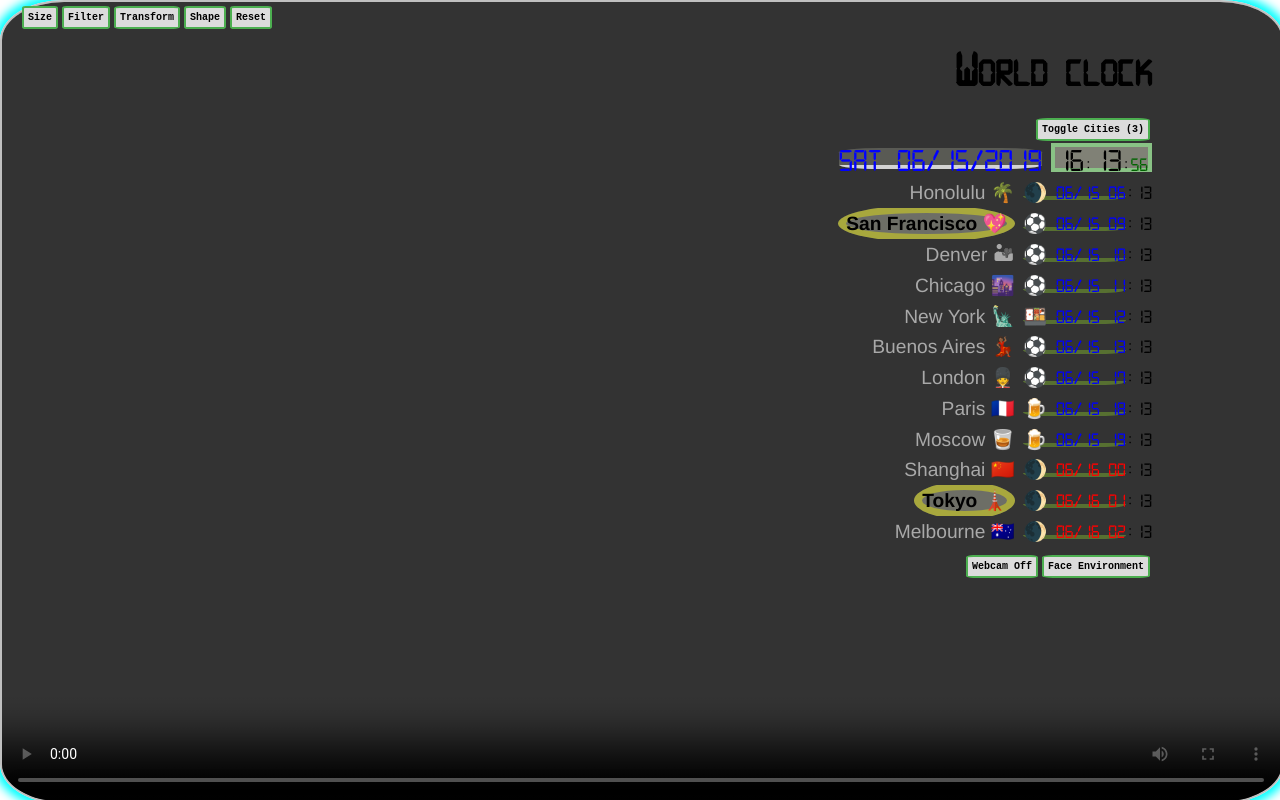
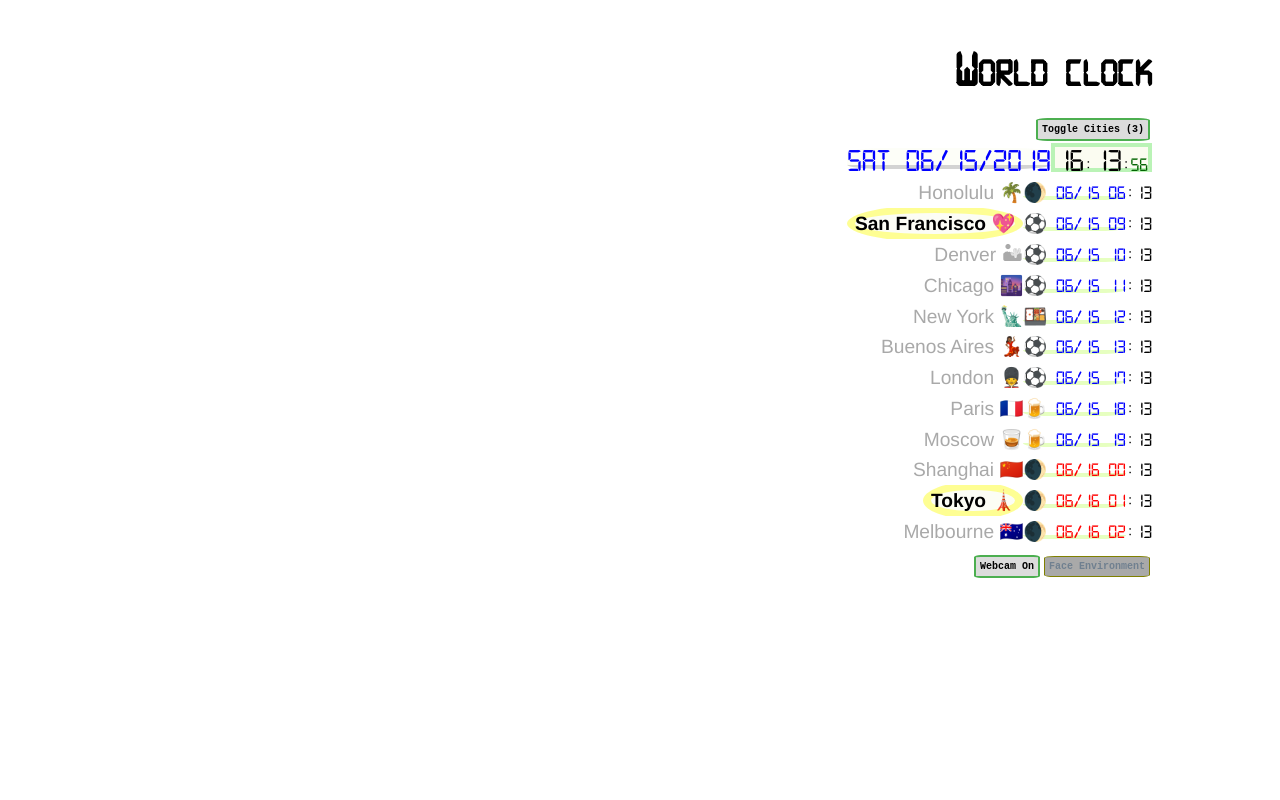
Before and after one commit to soominkimu/STQTimer, a React (Create React App) app: page / in a window 1280 px wide. Built offline with nearby package versions, Linux system fonts and the light colour scheme; no server answers.

Commit message:
DOM node increasing 12/sec, yarn rebuilt

```diff
--- a/package.json
+++ b/package.json
@@ -10,7 +10,7 @@
     "react-scripts": "3.0.1"
   },
   "scripts": {
-    "start": "react-scripts start",
+    "start": "HTTPS=true&&react-scripts start",
     "build": "react-scripts build",
     "test": "react-scripts test",
     "eject": "react-scripts eject"
--- a/src/App.js
+++ b/src/App.js
@@ -1,3 +1,5 @@
+// For performance, directly update DOM elements (imperatively)
+// not using React rendering cycles.
 import React, { useRef, useState } from 'react';
 import { lZ, TDate } from './sq-time';
 import { TBtn, Webcam } from './webcam';
@@ -60,15 +62,17 @@ const WorldClock = () => {
       />
       {TZ.map((z, i) =>
         <li key={i}>
-          <span id="tm-ct" data-ct={z.ct} data-cs={z.cs} /> <span ref={z.el} id="tm-sd" />
-          <span id="tm-co" /><span ref={z.em} id="tm-dm" />
+          <span id="tm-ct" data-ct={z.ct} data-cs={z.cs} />
+          <span ref={z.el} id="tm-sd" />
+          <span id="tm-co" />
+          <span ref={z.em} id="tm-dm" />
         </li>)}
     </>
   );
 }
 
 const WebcamTest = () => {
-  const [webcam, setWebcam] = useState(true);
+  const [webcam, setWebcam] = useState(false);
   const [face,   setFace]   = useState(true);
 
   return (
--- a/src/sq-time.js
+++ b/src/sq-time.js
@@ -16,7 +16,7 @@ export const lZ = n => (n < 10) ? '0' + n : n.toString();  // leading Zero makin
 // or use n.toString().padStart(2, "0");  // ES6
 
 const useTimer = callback => {
-  const cB = useRef();
+  const cB = useRef();  // save callback function
   const fireSS = v => cB.current({type: 'TM_SS', payload: v});
   const fireMM = v => cB.current({type: 'TM_MM', payload: v});
   const fireHR = v => cB.current({type: 'TM_HR', payload: v});
@@ -63,18 +63,18 @@ const useTimer = callback => {
 
 export const TSecond = props => {
   console.log("Second()::render");
+  const { onMinute, onHour, onDate, onSecond } = props;
   const el = React.useRef(null);  // imperatively accessing DOM
-  const callback = v => {
-    el.current.setAttribute("data-ss", lZ(v));  // textContent +1 DOM Node problem
-    props.onSecond && props.onSecond(v);
-  }
   // make dispatch(action) call reducer(state, action)
   const dispatch = ({type, payload}) => {
     switch (type) {
-      case 'TM_SS': callback(payload); break;
-      case 'TM_MM': props.onMinute && props.onMinute(payload); break;
-      case 'TM_HR': props.onHour   && props.onHour(payload);   break;
-      case 'TM_DT': props.onDate   && props.onDate(payload);   break;
+      case 'TM_SS':
+        el.current.setAttribute("data-ss", lZ(payload));  // textContent +1 DOM Node problem
+        onSecond && onSecond(payload);
+        break;
+      case 'TM_MM': onMinute && onMinute(payload); break;
+      case 'TM_HR': onHour   && onHour(payload);   break;
+      case 'TM_DT': onDate   && onDate(payload);   break;
       default: throw new Error('action not defined!');
     }
   }
@@ -85,30 +85,37 @@ export const TSecond = props => {
 export const TMinute = props => {
   console.log("Minute()::render");
   const { onMinute, ...others } = props; // no to be overwritten
-  const el = React.useRef(null);
-  const callback = v => {
-    el.current.setAttribute("data-mm", lZ(v));
-    onMinute && onMinute(v);
-  }
-  return <><span ref={el} id="tm-mm" /><span id="tm-co" /><TSecond onMinute={callback} {...others} /></>;
+  const el = React.useRef(null);  // to directly access DOM element
+  return <>
+      <span ref={el} id="tm-mm" />
+      <span id="tm-co" />
+      <TSecond onMinute={v => {
+          el.current.setAttribute("data-mm", lZ(v));
+          onMinute && onMinute(v);
+        }}
+        {...others} />
+      </>;
 }
 
 export const THour = props => {
   console.log("Hour()::render");
   const { onHour, ...others } = props;
-  const el = React.useRef(null);
+  const el = React.useRef(null);  // to directly access DOM element
   const callback = v => {
     el.current.setAttribute("data-hr", lZ(v));
     onHour && onHour(v);
   }
-  return <span id="tm"><span ref={el} id="tm-hr" /><span id="tm-co" />
-    <TMinute onHour={callback} {...others} /></span>;
+  return <span id="tm">
+      <span ref={el} id="tm-hr" />
+      <span id="tm-co" />
+      <TMinute onHour={callback} {...others} />
+    </span>;
 }
 
 export const TDate = props => {
   console.log("Date()::render");
   const { onDate, ...others } = props;
-  const el = React.useRef(null);
+  const el = React.useRef(null);  // to directly access DOM element
   const callback = v => {
     el.current.setAttribute("data-dw", v.w);
     el.current.setAttribute("data-mo", lZ(v.m));
@@ -116,7 +123,10 @@ export const TDate = props => {
     el.current.setAttribute("data-yr", lZ(v.y));
     onDate && onDate(v);
   }
-  return <div><span ref={el} id="tm-dt" /> <THour onDate={callback} {...others} /></div>;
+  return <div>
+      <span ref={el} id="tm-dt" />
+      <THour onDate={callback} {...others} />
+    </div>;
 }
 
 /*
```
Also changed, not shown: 1 other file (tests, documents, lock files or other folders).
